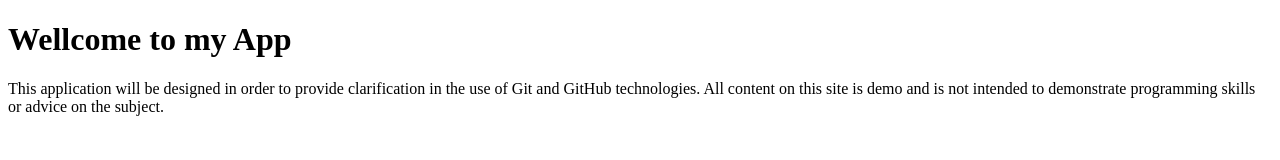
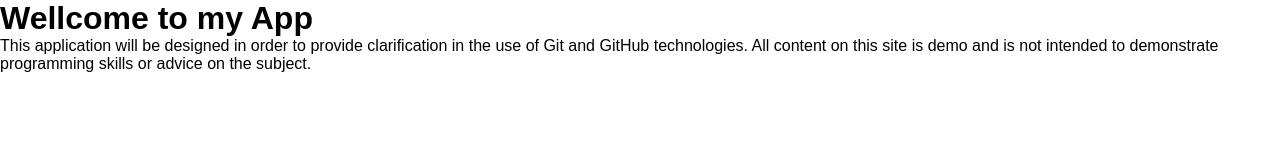
Before and after one commit to devnoe/singlePageAppVainilla, a plain HTML site: page index.html in a window 1280 px wide. Drawn offline with Linux system fonts and the light colour scheme.

Commit message:
Archivo de estilos creado y linkiado al index.html

```diff
--- /dev/null
+++ b/css/style.css
@@ -0,0 +1,6 @@
+* {
+  margin: 0;
+  padding: 0;
+  box-sizing: border-box;
+  font-family: Arial, Helvetica, sans-serif;
+}
--- a/index.html
+++ b/index.html
@@ -5,6 +5,8 @@
     <meta http-equiv="X-UA-Compatible" content="IE=edge">
     <meta name="viewport" content="width=device-width, initial-scale=1.0">
     <title>Single Page Application</title>
+
+    <link rel="stylesheet" href="/css/style.css">
 </head>
 <body>
     <h1>Wellcome to my App</h1>
```
